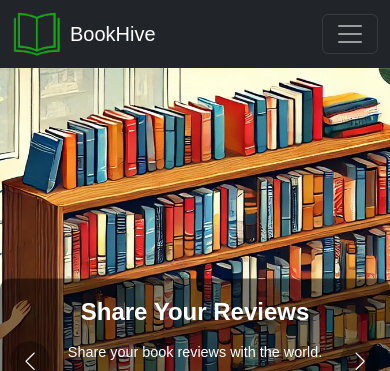
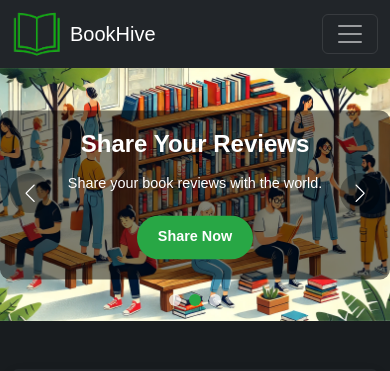
Before and after one commit to vishak45/bookapp, a React (Vite) app in the folder frontend/: page / in a window 390 px wide. Shown: the top 371 px of the page. Built offline with nearby package versions, Linux system fonts and the light colour scheme; no server answers.

Commit message:
Update WelcomePage.css

```diff
--- a/frontend/src/components/WelcomePage.css
+++ b/frontend/src/components/WelcomePage.css
@@ -156,7 +156,7 @@ body {
 /* Responsive Design */
 @media (max-width: 768px) {
   .swiper-parent {
-    height: 80vh;
+    height: 50vh;
   }
   .text-overlay h1 {
     font-size: 2rem;
@@ -168,7 +168,7 @@ body {
 
 @media (max-width: 480px) {
   .swiper-parent {
-    height: 70vh;
+    height: 30vh;
   }
   .text-overlay h1 {
     font-size: 1.5rem;
```
